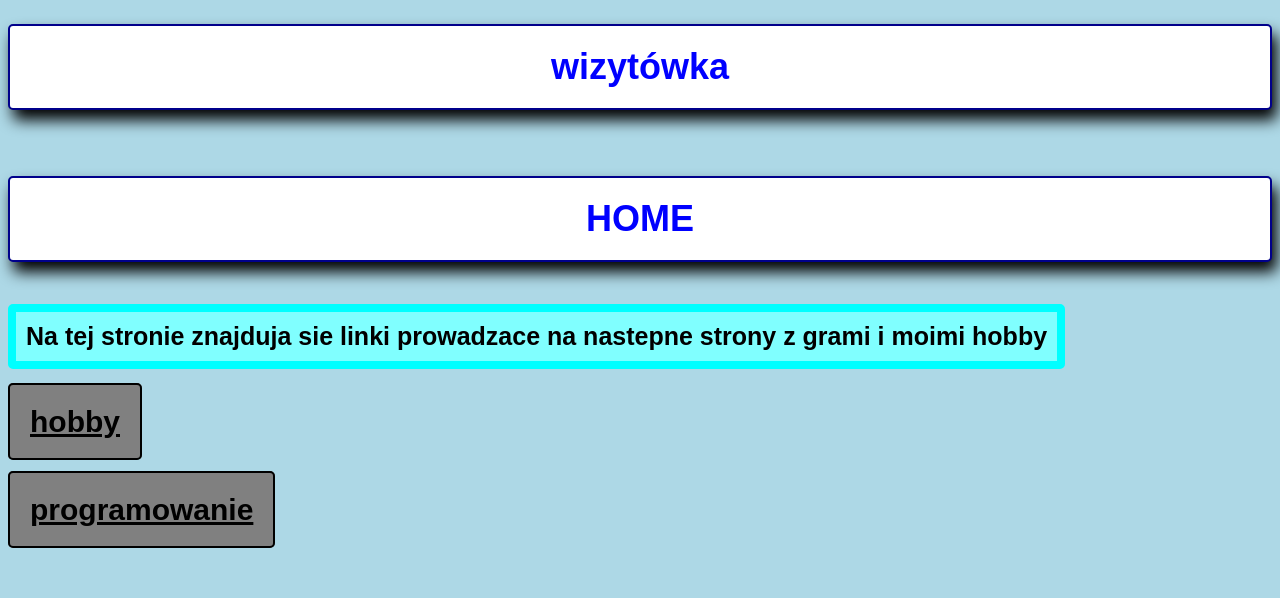
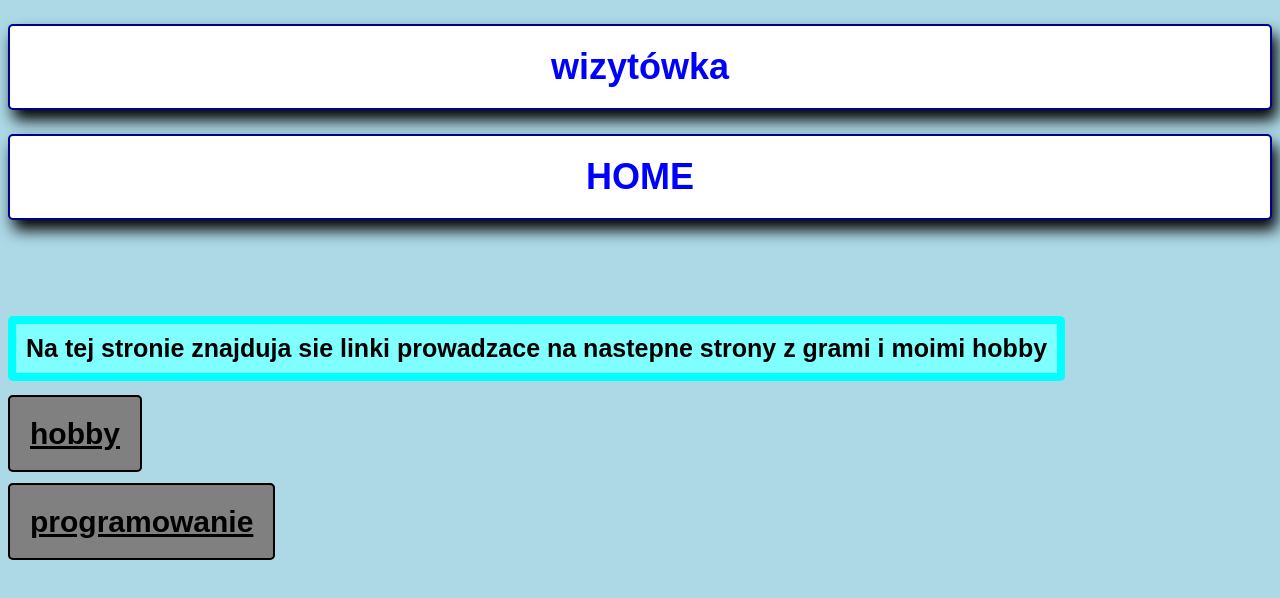
Before and after one commit to WiktorK1234/inf, a plain HTML site: page zadanie2/index.html in a window 1280 px wide. Drawn offline with Linux system fonts and the light colour scheme.

Commit message:
dodanie grid layout do glownej strony

```diff
--- a/zadanie2/index.html
+++ b/zadanie2/index.html
@@ -9,14 +9,16 @@
     </head>
 
     <body>
-        <h1 class="naglowek">wizytówka</h1><br>
-        <h1 class="naglowek">HOME</h1><br>
-        <span>
-    	    Na tej stronie znajduja sie linki prowadzace na nastepne strony z grami i moimi hobby
-        </span><br><br><br>
-
-        <a class="przycisk" href="podstrona-hobby.html">hobby</a><br><br><br><br>
-        <a class="przycisk" href="podstrona-inf.html">programowanie</a>
-
+        <div class="grid">
+            <h1>wizytówka</h1>
+            <h1>HOME</h1><br><br><br><br>
+            <span>
+    	        Na tej stronie znajduja sie linki prowadzace na nastepne strony z grami i moimi hobby
+            </span><br><br><br>
+            <div>
+                <a class="przycisk" href="podstrona-hobby.html">hobby</a><br><br><br><br>
+                <a class="przycisk" href="podstrona-inf.html">programowanie</a><br><br>
+            </div>
+        </div>
     </body>
 </html>
```
